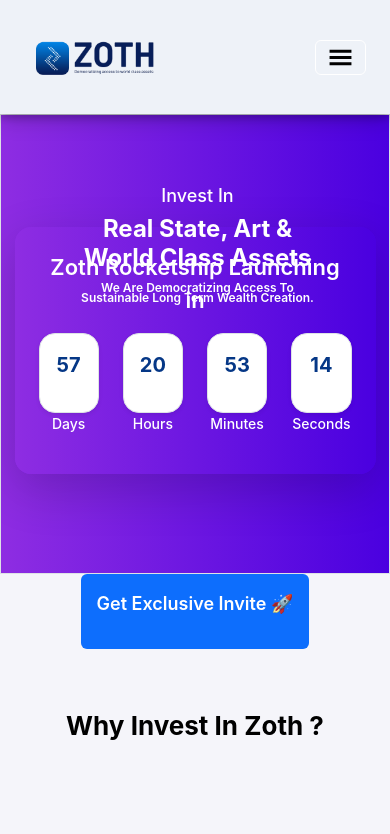
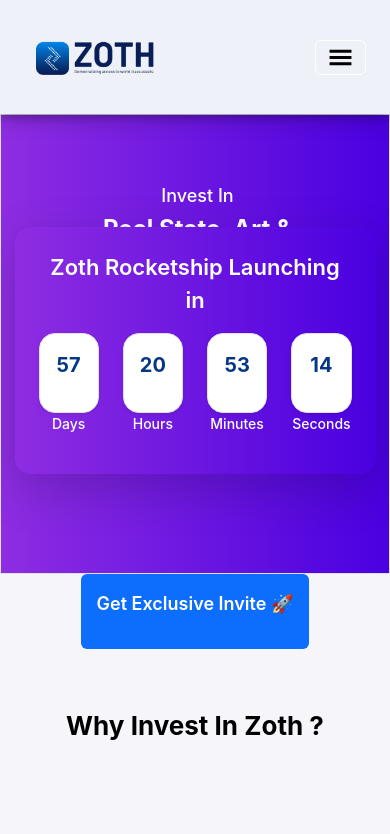
Before and after one commit to 0xZothio/website, a React (Create React App) app: page / in a window 390 px wide. Shown: the top 834 px of the page. Built offline with nearby package versions, Linux system fonts and the light colour scheme.

Commit message:
Update index.css

```diff
--- a/src/index.css
+++ b/src/index.css
@@ -29,6 +29,10 @@ html {
 .propert-heading{
   font-size: 26px;
   font-weight: 700;
+}
+.prop-para{
+  margin-left: 35px;
+  width: 75%;
 }
 
 .layou-img{
@@ -647,8 +651,9 @@ img {
     display: none !important;
   }
   .timer-container {
-    margin-top: 6rem !important;
+    margin-top: 12rem !important;
     width: 95% !important;
+   z-index: 500;
   }
   .home-text {
     font-size: 18px;
@@ -705,6 +710,9 @@ img {
   .property-button {
     margin-right: 0px;
   }
+  .prop-para{
+    margin-right: 0px;
+  }
   .timer-dekstop {
     display: none !important;
   }
```
